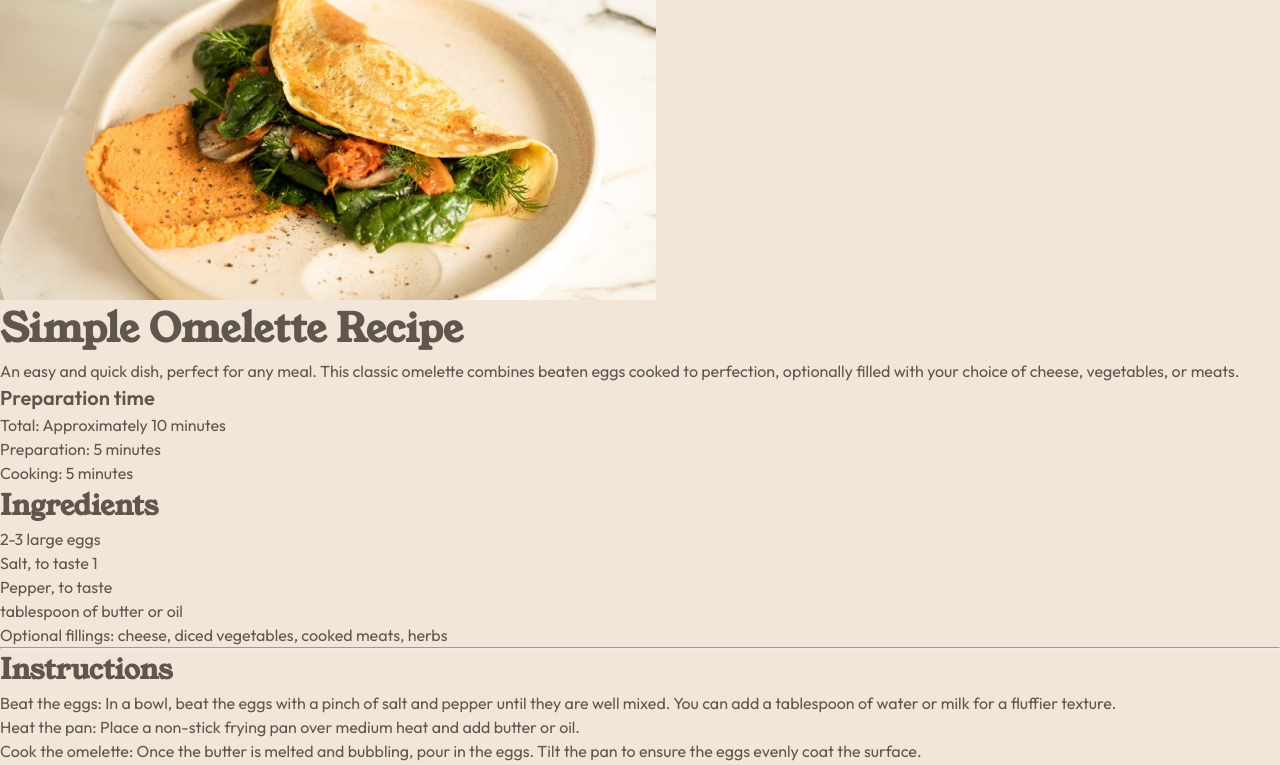
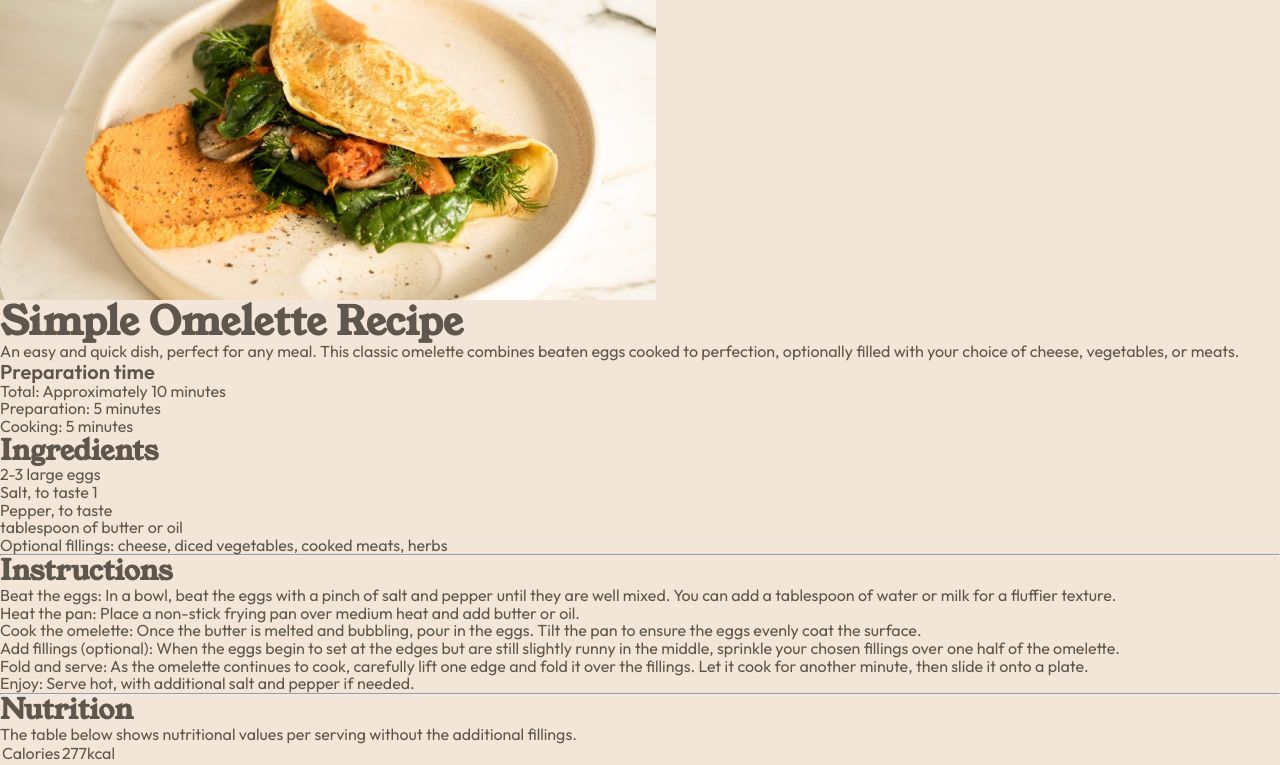
Before and after one commit to mayor-creator/frontend-projects, a React (Vite) app in the folder recipe-page-app/: page / in a window 1280 px wide. Shown: the top 765 px of the page. Built offline with nearby package versions, Linux system fonts and the light colour scheme.

Commit message:
change line height variable

```diff
--- a/recipe-page-app/scss/global/_boilerplate.scss
+++ b/recipe-page-app/scss/global/_boilerplate.scss
@@ -23,7 +23,7 @@
   4. Improve text rendering
 */
 body {
-  line-height: 1.5;
+  line-height: 1.1;
   -webkit-font-smoothing: antialiased;
 }
 
```
